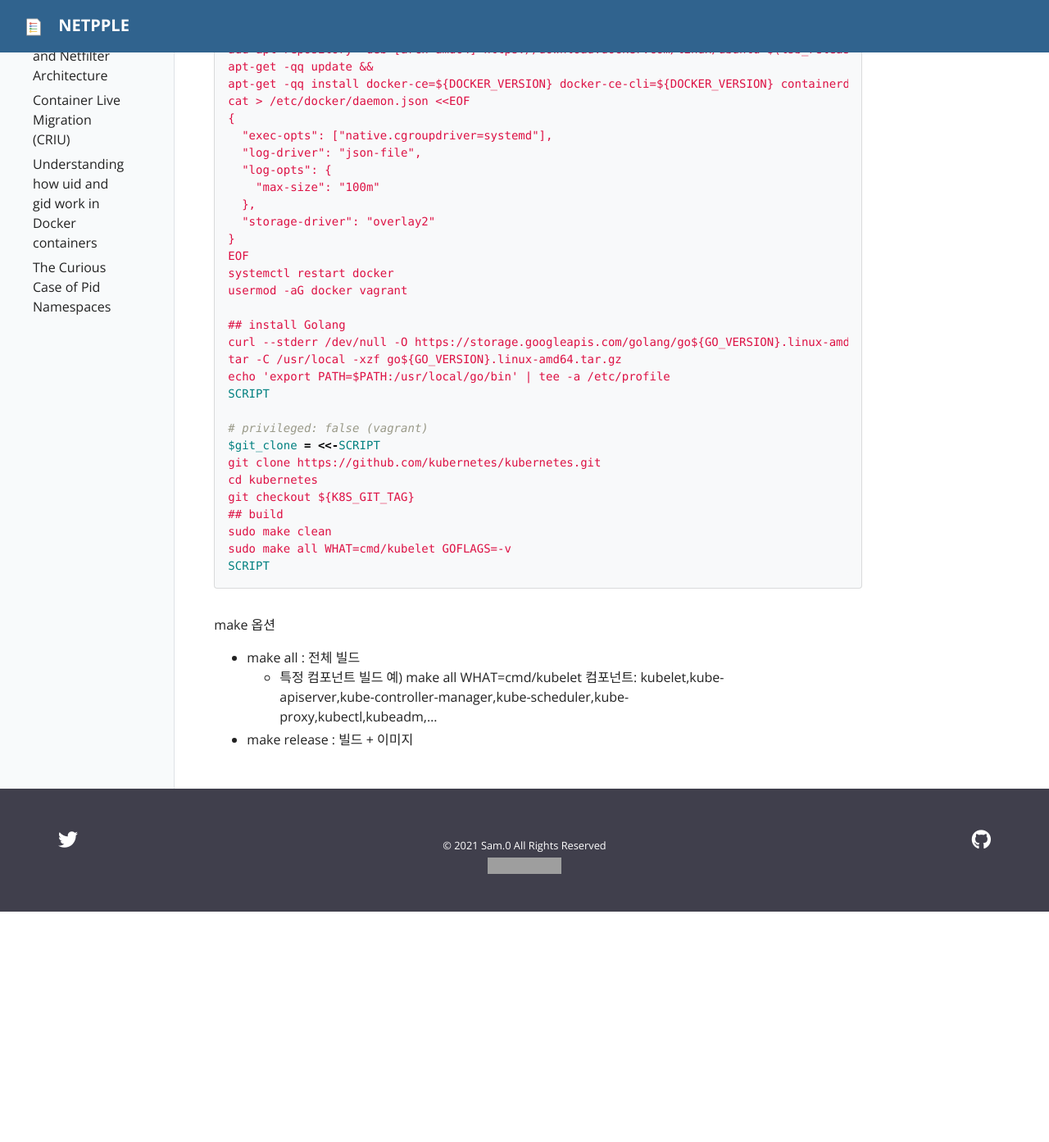
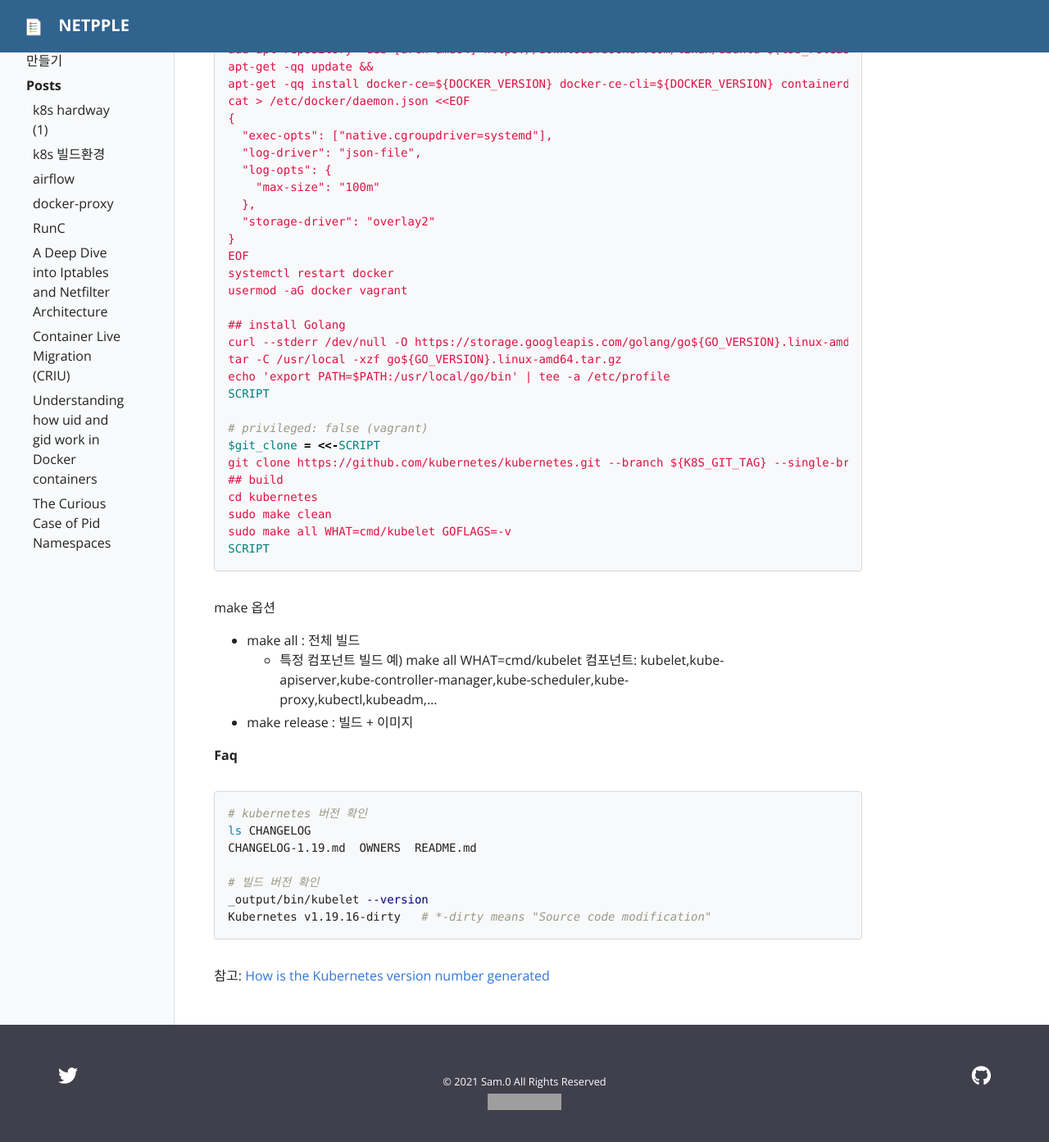
Before and after one commit to netpple/netpple.github.io, a Jekyll site: the page built from _posts/2022-01-31-kubernetes-develop-environment.md, in a window 1280 px wide and 1400 px high, scrolled down 1098 px. Shown: the top 1393 px of the window at 82% size. Built offline with Jekyll 4.4.1, drawn with Linux system fonts in a browser that asks for light colours; our own code applies the rules of GitHub Pages for plain Markdown files; before the commit the page ends 2210 px from its top, so only the background shows below that; grey boxes are pictures that could not be loaded.

Commit message:
git clone 수정 및 faq 추가

````diff
--- a/_posts/2022-01-31-kubernetes-develop-environment.md
+++ b/_posts/2022-01-31-kubernetes-develop-environment.md
@@ -77,10 +77,9 @@
 
 # privileged: false (vagrant)
 $git_clone = <<-SCRIPT
-git clone https://github.com/kubernetes/kubernetes.git
+git clone https://github.com/kubernetes/kubernetes.git --branch ${K8S_GIT_TAG} --single-branchcd kubernetes
+## build
 cd kubernetes
-git checkout ${K8S_GIT_TAG}
-## build
 sudo make clean
 sudo make all WHAT=cmd/kubelet GOFLAGS=-v
 SCRIPT
@@ -92,3 +91,17 @@
     - 특정 컴포넌트 빌드 예) make all WHAT=cmd/kubelet
       컴포넌트: kubelet,kube-apiserver,kube-controller-manager,kube-scheduler,kube-proxy,kubectl,kubeadm,...
 - make release : 빌드 + 이미지
+
+**Faq**
+
+```bash
+# kubernetes 버전 확인
+ls CHANGELOG
+CHANGELOG-1.19.md  OWNERS  README.md
+
+# 빌드 버전 확인
+_output/bin/kubelet --version
+Kubernetes v1.19.16-dirty   # *-dirty means "Source code modification"
+```
+
+참고: [How is the Kubernetes version number generated](https://programmerall.com/article/49281124717/)
````
